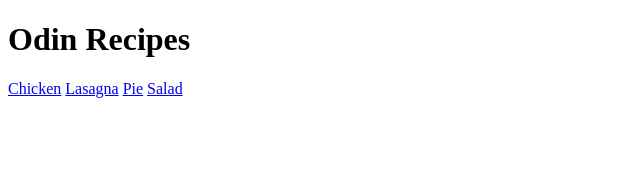
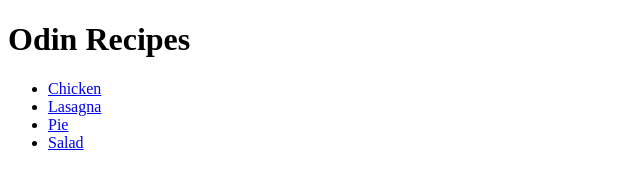
Before and after one commit to anthonydfw/odin-recipes, a plain HTML site: page index.html in a window 1280 px wide. Shown: the whole page, without its empty margins (0-640 px from the left). Drawn offline with Linux system fonts and the light colour scheme.

Commit message:
Placed recipes in an unordered list

```diff
--- a/index.html
+++ b/index.html
@@ -8,9 +8,11 @@
     <body>
         <h1>Odin Recipes</h1>
 
-        <a href="./recipes/chicken.html">Chicken</a>
-        <a href="./recipes/lasagna.html">Lasagna</a>
-        <a href="./recipes/pie.html">Pie</a>
-        <a href="./recipes/salad.html">Salad</a>
+        <ul>
+        <li><a href="./recipes/chicken.html">Chicken</a></li>
+        <li><a href="./recipes/lasagna.html">Lasagna</a></li>
+        <li><a href="./recipes/pie.html">Pie</a></li>
+        <li><a href="./recipes/salad.html">Salad</a></li>
+        </ul>
     </body>
 </html>
```
